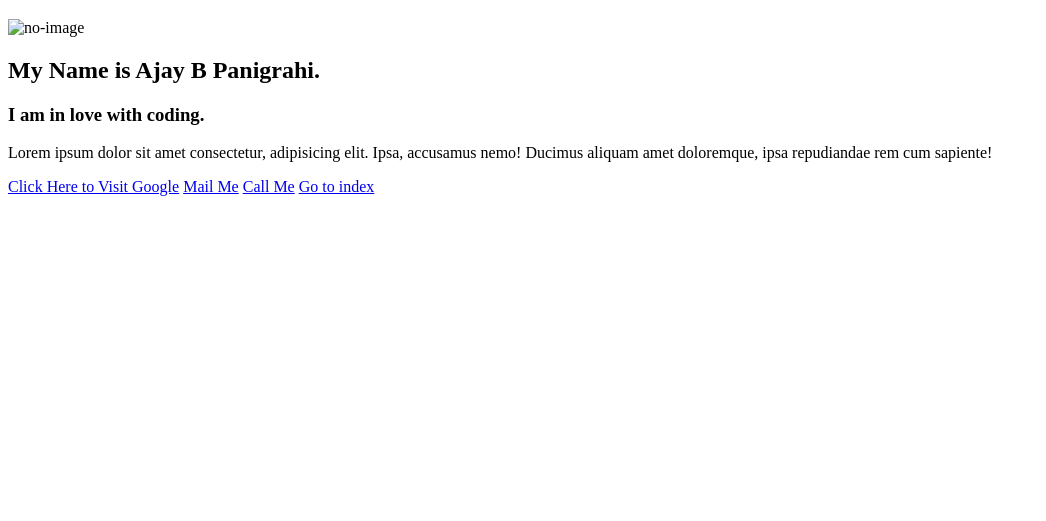
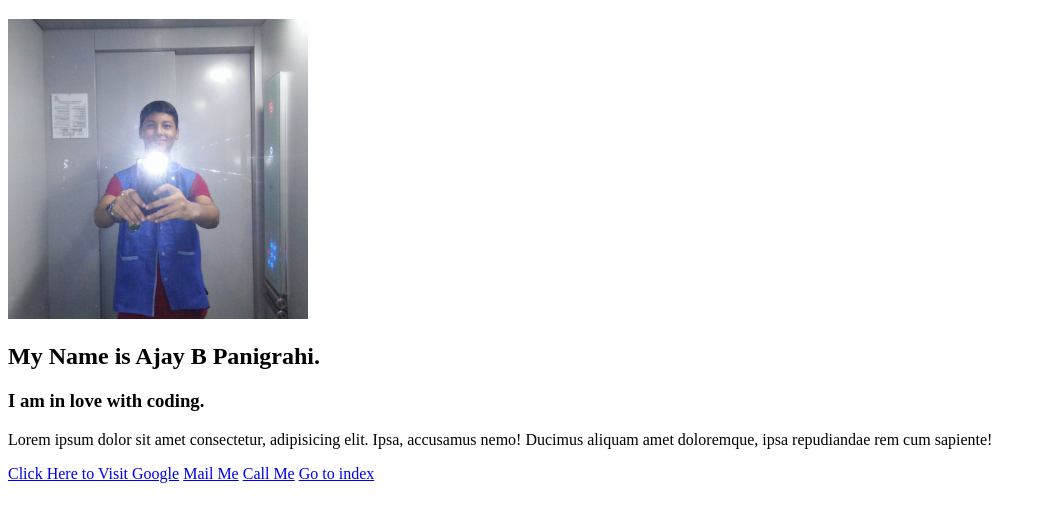
Before and after one commit to the-ajay-panigrahi/FullStackWebDev, a plain HTML site: page 01_HTML/01_introduction.html in a window 1280 px wide. Shown: the part 61-582 px from the top of the page, without its empty margins (0-1046 px from the left). Drawn offline with Linux system fonts and the light colour scheme.

Commit message:
introduction to html

```diff
--- a/01_HTML/01_introduction.html
+++ b/01_HTML/01_introduction.html
@@ -7,7 +7,7 @@
   </head>
   <body>
     <h1>About Me</h1>
-    <img src="./images/photo.jpg" width="300px" alt="no-image" />
+    <img src="./assets/photo.jpg" width="300px" alt="no-image" />
     <h2>My Name is Ajay B Panigrahi.</h2>
     <h3>I am in love with coding.</h3>
     <p>
```
